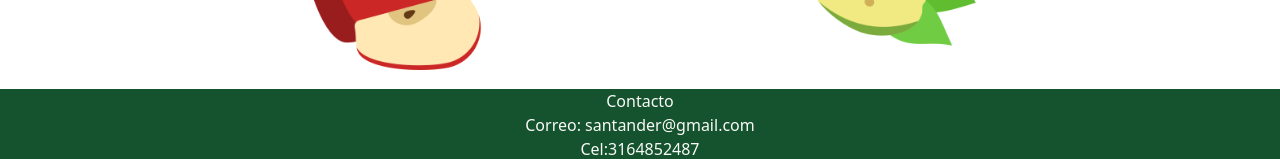
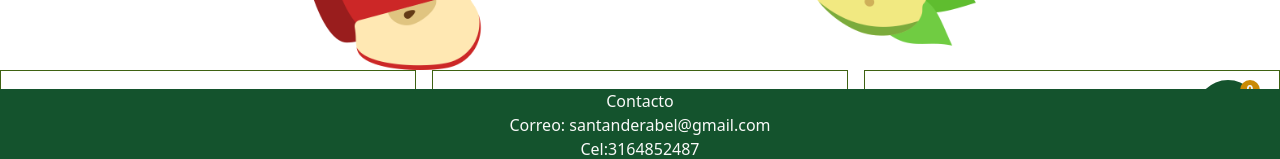
Before and after one commit to doralysantander/Proyecto-Ecommerce, a React (Create React App) app: page / in a window 1280 px wide. Shown: the part 639-798 px from the top of the page. Built offline with nearby package versions, Linux system fonts and the light colour scheme.

Commit message:
Posicion del carrito junto con los productos

```diff
--- a/src/App.js
+++ b/src/App.js
@@ -17,13 +17,9 @@ import {BrowserRouter, Routes, Route} from 'react-router-dom';
 function App() {
   return (
     <>
-
+ <Navbar/>
     <BrowserRouter>
-
-    <Navbar/>
     <Routes>
-
-
      <Route path="/" element={<Landing/>}/>
       <Route path="/carrusel" element={<Carrusel/>}/>
       <Route path="/productos" element={<Category/>}/>
@@ -31,14 +27,16 @@ function App() {
       <Route path="/lista-productos" element={<Products/>}/>
       <Route path="*" element={<div>404 Not Found!</div>}/>
     </Routes>
+    <CartProvider>
 
-    <CartProvider>
             <Cart/>
             <Products/>
     </CartProvider>
-            <Footer/>
+
+    <Footer/>
     </BrowserRouter>
-    /{/*aqui tambien puedo pasar */}
+
+    {/*aqui tambien puedo pasar */}
     </>
   );
 }
@@ -49,4 +47,10 @@ export default App;
     <Routes>
 
 
+    <CartProvider>
+            <Cart/>
+            <Products/>
+    </CartProvider>
+
+
 */
--- a/src/components/Cart/Cart.jsx
+++ b/src/components/Cart/Cart.jsx
@@ -26,15 +26,16 @@ const Cart = () => {
   );
 
   return (
-    <div className="w-screen h-12 flex justify-end">
+    <div className="w-full h-full flex items-start justify-end ">
       <div
         onClick={() => setCartOpen(!cartOpen)}
-        className="absolute mt-10 mr-2 cursor-pointer0 z-70"
+        className="absolute mt-2.5 mr-5 cursor-pointer0 z-70"
       >
-        <div className="w-14 h-14 bg-slate-500 flex items-center justify-center">
+        {/*cuadrito del carro */}
+        <div className="w-16 h-16 bg-green-900 flex items-center justify-center rounded-full">
           {!cartOpen ? (
             <svg
-              className="h-8 mr-0 rounded-full"
+              className="h-8 mr-0.5 "
               width={"45px"}
               viewBox="0 0 30 27"
               fill="none"
@@ -55,6 +56,7 @@ const Cart = () => {
             </svg>
           ) : (
             <svg
+            className="h-8 mr-0.5"
               width="20"
               height="20"
               viewBox="0 0 20 20"
@@ -69,7 +71,7 @@ const Cart = () => {
           )}
         </div>
         {!cartOpen && (
-          <div className="w-5 h-5 rounded-full absolute top-0 right-10 bg-red-800 text-xs text-stone-100 flex align-center justify-center">{productsLength}</div>
+          <div className="w-5 h-5 rounded-full absolute top-0 right-0 bg-yellow-600 font-semibold text-xs text-slate-100 flex items-center justify-center">{productsLength}</div>
         )}
       </div>
 
@@ -78,7 +80,7 @@ const Cart = () => {
           <h2 className="text-center font-medium mt-34" >Tu carrito</h2>
 
           {cartItems.length === 0 ? (
-            <p className="text-center font-medium mt-4 text-sm">Tu carrito esta vacio</p>
+            <p className="text-center font-medium mt-1 text-sm">Tu carrito esta vacio</p>
           ) : (
             <div className="max-h-52 overflow-y-scroll mt-6">
               {cartItems.map((item, i) => (
@@ -95,4 +97,9 @@ const Cart = () => {
 };
 
 export default Cart;
-   /* <ItemCart key={i} item={item}/> */
+   /* <ItemCart key={i} item={item}/>
+   absolute top-100
+
+    className="absolute mt-0 mr-3 cursor-pointer0 z-70"
+       <div className="w-screen h-12 flex justify-end">
+   */
--- a/src/components/ItemCart/ItemCart.jsx
+++ b/src/components/ItemCart/ItemCart.jsx
@@ -10,14 +10,26 @@ export const ItemCart = ({ item }) => {
    const { id } = item;
 
   return (
-    <div>
+    <div className="border  flex flex-col justify-center items-center ">
       <img
         src={item.image}
         alt="sss"
         className="w-3/6 h-3/6 overflow-hidden aspect-square"
       />
+      <p>{item.description}</p>
+      <span>Cantidad: {item.amount}</span>
+      <span>valor: ${item.price} Libra</span>
+
+      <div>
+        <button className="bg-green-900 px-2 py-2 rounded-md text-zinc-100 font-bold" onClick={() => AddItemToCart(item)}>Agregar</button>
+        <button className="bg-green-900 px-2 py-2 rounded-md text-zinc-100 font-bold" onClick={() => DeleteItemToCart(id)}>Eliminar</button>
+      </div>
+
+
 
 
     </div>
   )
 }
+
+/*<div> <p>Totaly: ${item.amount * item.price}</p></div> */
--- a/src/components/footer/Footer.jsx
+++ b/src/components/footer/Footer.jsx
@@ -4,7 +4,7 @@ const Footer = () => {
   return (
     <div className=" flex flex-col justify-center items-center absolute sticky bottom-0 w-full bg-green-900 text-stone-50">
         <span>Contacto</span>
-        <span>Correo: santander@gmail.com</span>
+        <span>Correo: santanderabel@gmail.com</span>
         <span>Cel:3164852487</span>
     </div>
   )
--- a/src/components/navbar/Navbar.jsx
+++ b/src/components/navbar/Navbar.jsx
@@ -2,7 +2,6 @@ import React, { useState } from 'react'
 import logo from '../../assets/logo/logo.png'
 import { FontAwesomeIcon } from '@fortawesome/react-fontawesome'
 import { faBars, faCartPlus } from '@fortawesome/free-solid-svg-icons'
-//import Card from '../products/Card'
 import { NavLink } from 'react-router-dom'
 //import Card from '../products/Card'
 
```
